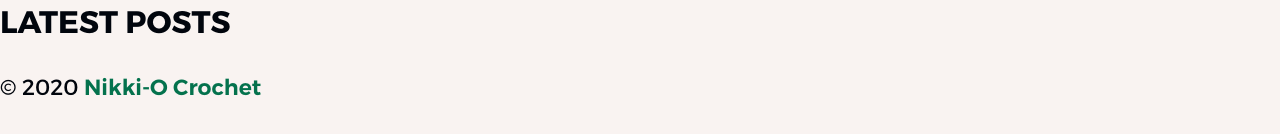
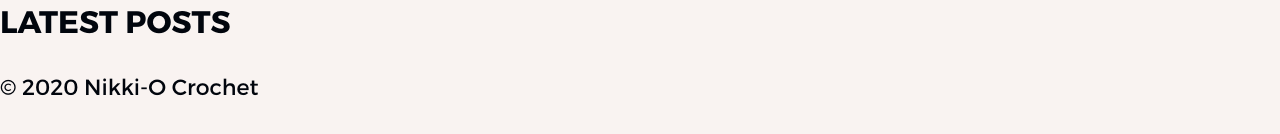
Before and after one commit to nikkiocrochet/nikkiocrochet.github.io, a plain HTML site: page categories/index.html in a window 1280 px wide. Shown: the part 256-390 px from the top of the page. Drawn offline with Linux system fonts and the light colour scheme.

Commit message:
🚀 Deploy with Deploy site

```diff
--- a/categories/index.html
+++ b/categories/index.html
@@ -99,7 +99,7 @@
 
 
     <footer>
-	<p>&copy; 2020 <a href="http://nikkiocrochet.com">Nikki-O Crochet</a></p>
+  <p>&copy; 2020 Nikki-O Crochet</p>
 </footer>
 
   </body>
```
Also changed, not shown: index.html (+1 -1 lines), tags/index.html (+1 -1 lines).
